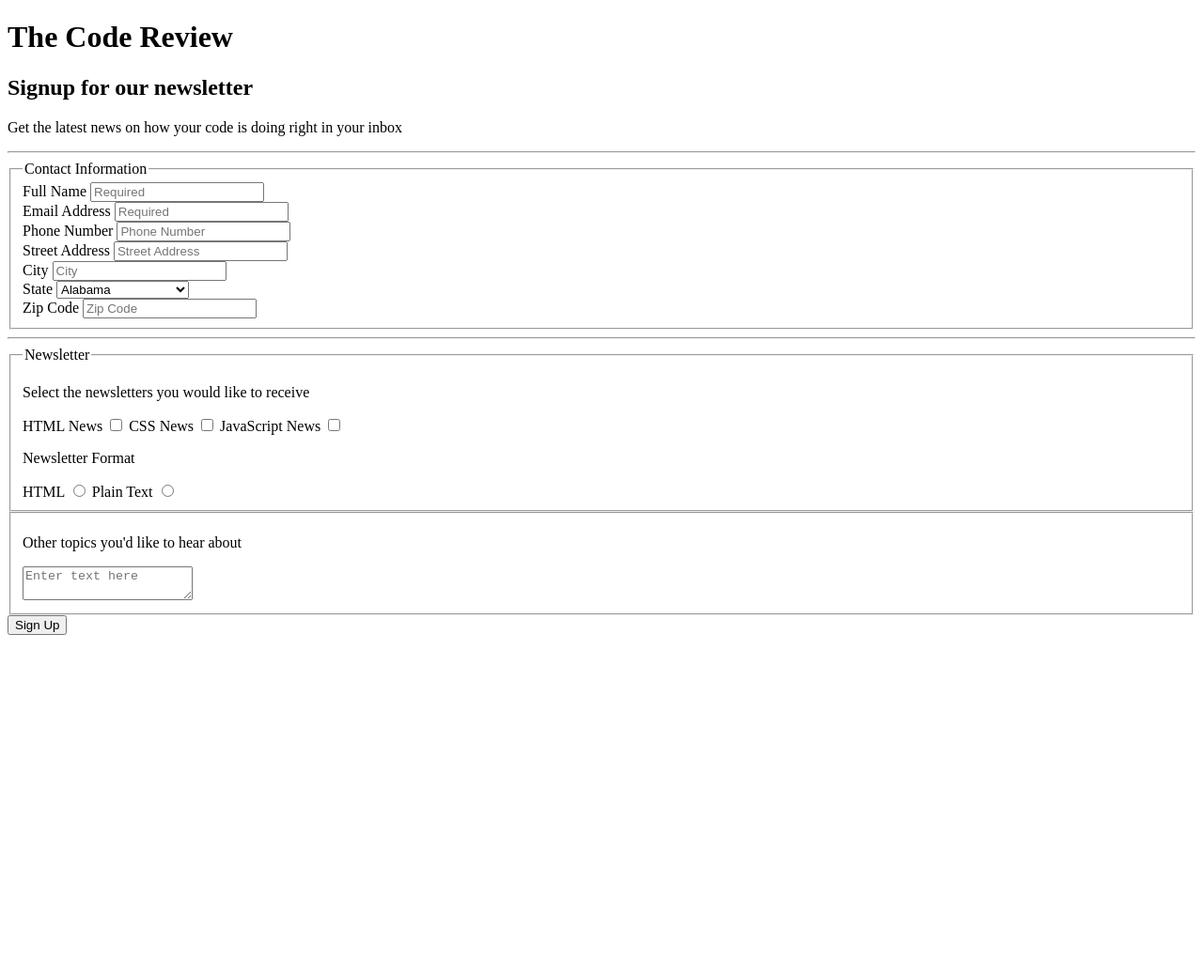
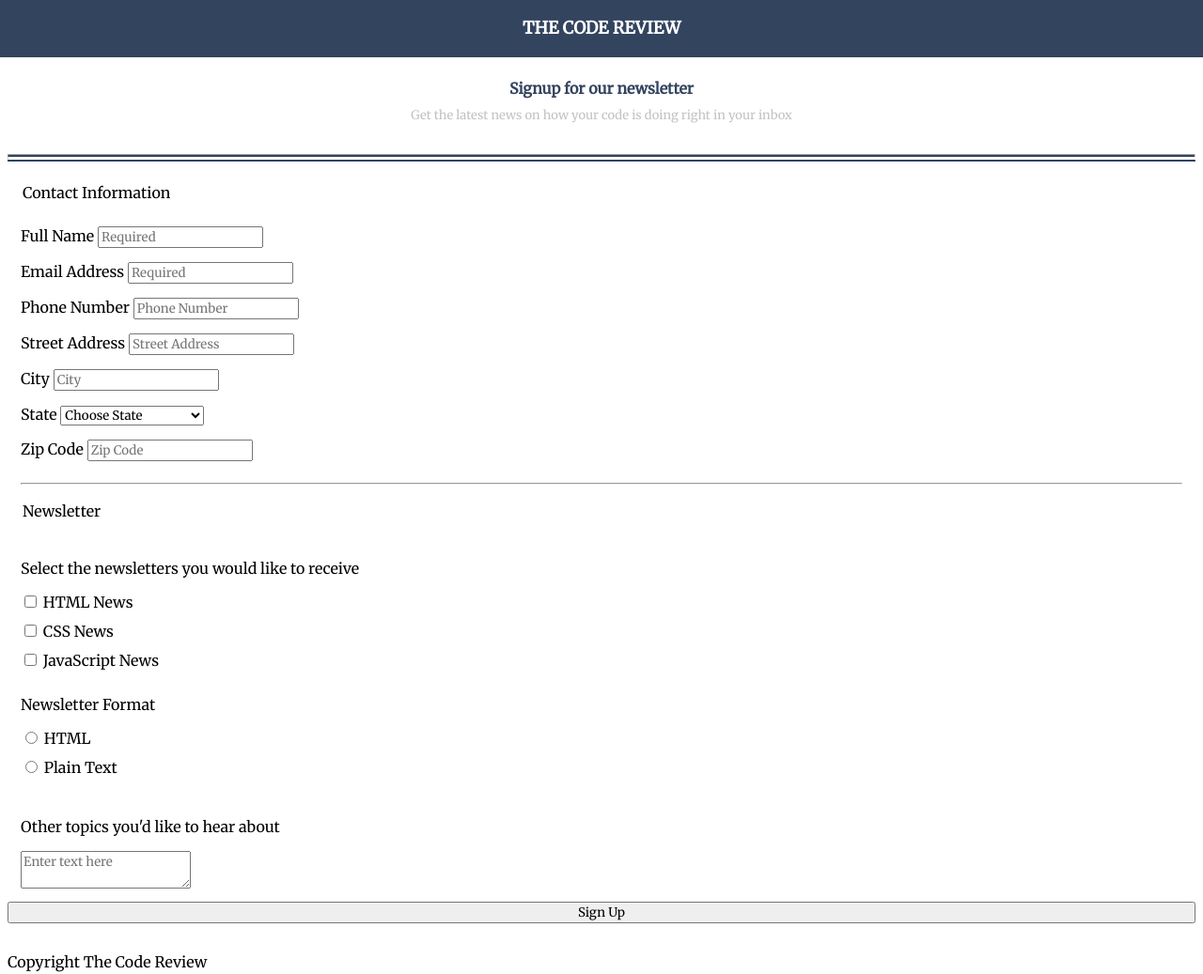
Before and after one commit to joshres/online_registration_form, a plain HTML site: page index.html in a window 1280 px wide. Shown: the whole page at 94% size. Before the commit the page ends 800 px from the top, so only its background shows below. Drawn offline with Linux system fonts and the light colour scheme.

Commit message:
Added more HTML, cleaned up checkbox and radio <divs>, began CSS

```diff
--- /dev/null
+++ b/css/styles.css
@@ -0,0 +1,65 @@
+* {
+    font-family: "Merriweather", sans-serif;
+}
+
+/********
+Header
+*********/
+
+header {
+    text-align: center;
+}
+
+header h1 {
+    margin: -10px;
+    font-size: large;
+    text-transform: uppercase;
+    background-color: rgb(51, 68, 95);
+    color: white;
+    padding: 20px;
+}
+
+header h2 {
+    padding: 20px 20px 0px 20px;
+    margin-bottom: 10px;
+    color: rgb(51, 68, 95);
+    font-size: medium;
+}
+
+header p {
+    margin-top: 0px;
+    padding: 0px 20px 20px 20px;
+    font-size: small;
+    color: rgb(194, 194, 194);
+}
+
+.hr1 {
+    border-bottom: 7px double rgb(51, 68, 95);
+}
+
+/********
+Main
+*********/
+
+form {
+    display:flex;
+    flex-direction: column;
+    justify-content: space-between;
+    padding-top: 15px;
+}
+
+fieldset {
+    border: none;
+}
+
+legend {
+    padding-bottom: 20px
+}
+
+input, select{
+    margin-bottom: 15px;
+}
+
+label {
+    margin-bottom: 10px;
+}
--- a/index.html
+++ b/index.html
@@ -4,14 +4,18 @@
     <meta charset="UTF-8">
     <meta http-equiv="X-UA-Compatible" content="IE=edge">
     <meta name="viewport" content="width=device-width, initial-scale=1.0">
+    <link rel="preconnect" href="https://fonts.googleapis.com">
+    <link rel="preconnect" href="https://fonts.gstatic.com" crossorigin>
+    <link href="https://fonts.googleapis.com/css2?family=Merriweather&family=Roboto&display=swap" rel="stylesheet">
+    <link href="css/styles.css" rel="stylesheet">
     <title>The Code Review</title>
 </head>
 <body>
     <header class="header">
-        <h1>The Code Review</h1>
+        <h1>the code review</h1>
         <h2>Signup for our newsletter</h2>
             <p>Get the latest news on how your code is doing right in your inbox</p>
-            <hr>
+            <hr class="hr1">
     </header>
 
     <main>
@@ -41,6 +45,7 @@
                     <div>
                         <label for="state">State</label>
                         <select name="state" id="state">
+                            <option value="" hidden>Choose State</option>
                             <option value="AL">Alabama</option>
                             <option value="AK">Alaska</option>
                             <option value="AZ">Arizona</option>
@@ -98,26 +103,38 @@
                         <label for="zip">Zip Code</label>
                         <input type="text" id="zip" name="zip" placeholder="Zip Code">
                     </div>
+                    <hr class="hr2">
             </fieldset>
-                <hr>
+
+
 
             <fieldset>
                 <legend>Newsletter</legend>
                     <div>
                         <p>Select the newsletters you would like to receive</p>
-                            <label for="news1">HTML News</label>
-                            <input type="checkbox" id="news1" name="news1" value="HTML">
-                            <label for="news2">CSS News</label>
-                            <input type="checkbox" id="news2" name="news2" value="CSS">
-                            <label for="news3">JavaScript News</label>
-                            <input type="checkbox" id="news3" name="news3" value="JavaScript">
+                            <div>
+                                <input type="checkbox" id="news1" name="news1" value="HTML">
+                                <label for="news1">HTML News</label>
+                            </div>
+                            <div>
+                                <input type="checkbox" id="news2" name="news2" value="CSS">
+                                <label for="news2">CSS News</label>
+                            </div>
+                            <div>
+                                <input type="checkbox" id="news3" name="news3" value="JavaScript">
+                                <label for="news3">JavaScript News</label>
+                            </div>
                     </div>
                     <div>
                         <p>Newsletter Format</p>
-                        <label for="news_format1">HTML</label>
-                        <input type="radio" id="news_format1" name="news_format" value="HTML">
-                        <label for="news_format2">Plain Text</label>
-                        <input type="radio" id="news_format2" name="news_format" value="Plain">
+                        <div>
+                            <input type="radio" id="news_format1" name="news_format" value="HTML">
+                            <label for="news_format1">HTML</label>
+                        </div>
+                        <div>
+                            <input type="radio" id="news_format2" name="news_format" value="Plain">
+                            <label for="news_format2">Plain Text</label>
+                        </div>
                     </div>
             </fieldset>
 
@@ -131,5 +148,9 @@
             <input type="submit" value="Sign Up">
         </form>
     </main>
+
+    <footer>
+        <p>Copyright The Code Review</p>
+    </footer>
 </body>
 </html>
```
